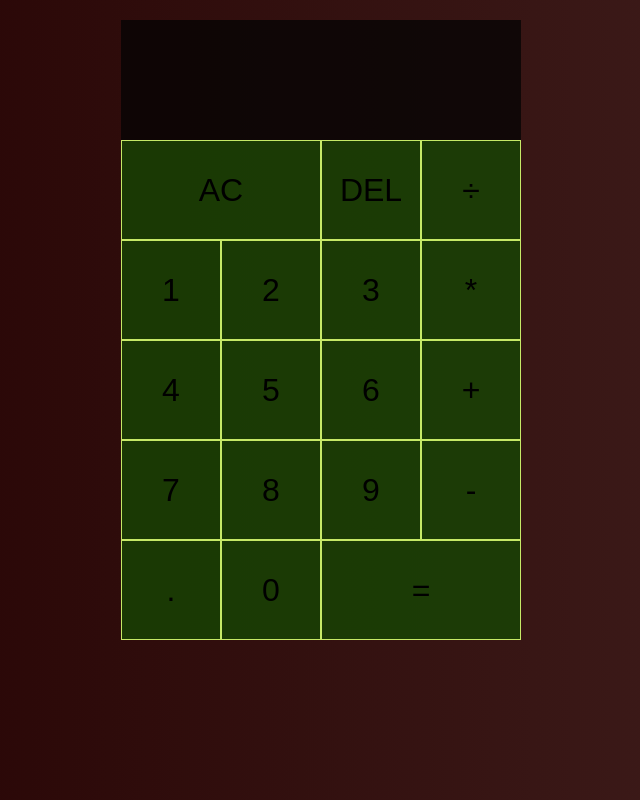
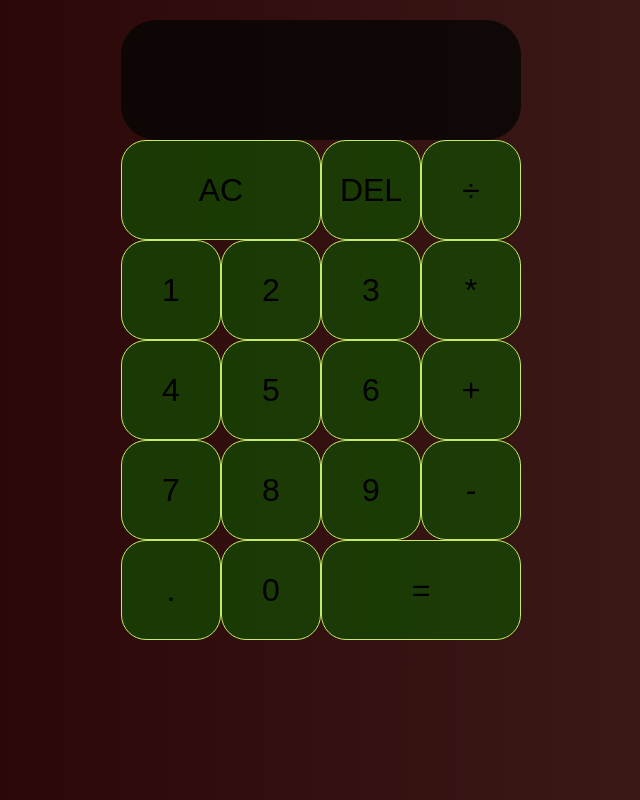
Before and after one commit to silentWatcher3/Calculator, a plain HTML site: page index.html in a window 1280 px wide. Shown: the whole page, without its empty margins (319-959 px from the left). Drawn offline with Linux system fonts and the light colour scheme.

Commit message:
Update styles.css

```diff
--- a/styles.css
+++ b/styles.css
@@ -29,6 +29,7 @@ body {
   border: 1px solid rgb(198, 233, 103);
   outline: none;
   background-color: rgba(19, 73, 2, 0.75);
+  border-radius: 25px;
 }
 
 .calculator-grid > button:hover {
@@ -49,6 +50,7 @@ body {
   padding: 10px;
   word-wrap: break-word;
   word-break: break-all;
+  border-radius: 35px;
 }
 
 .output .previous-operand {
```
